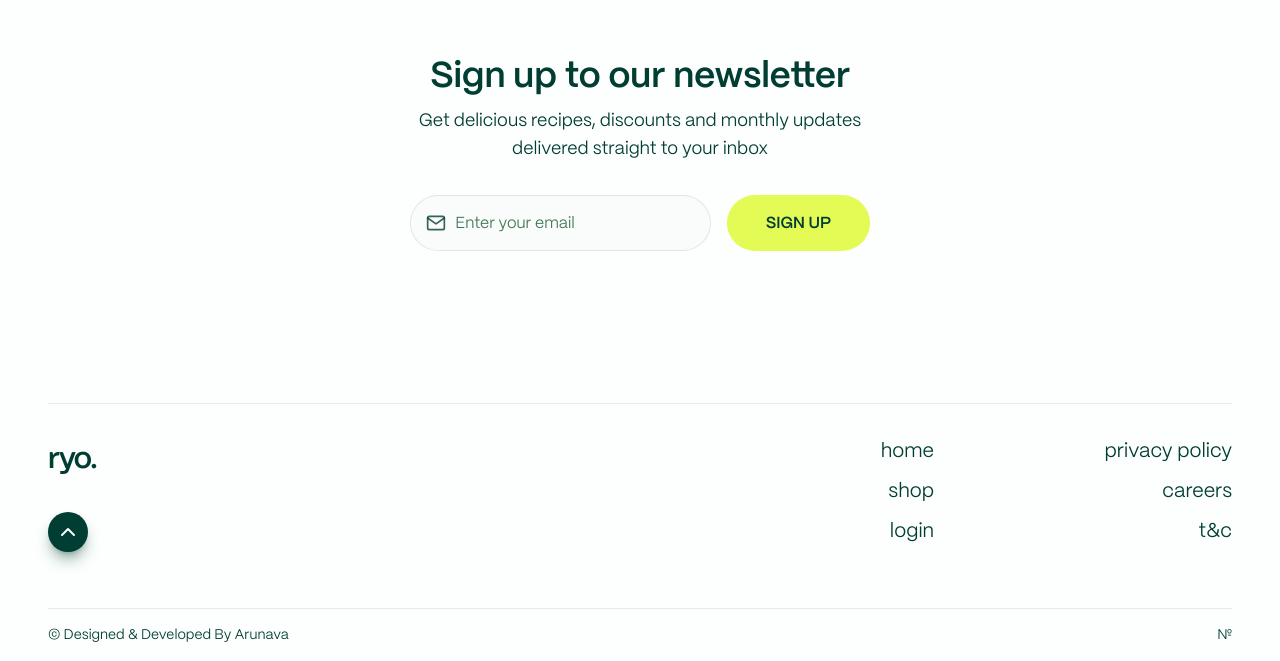
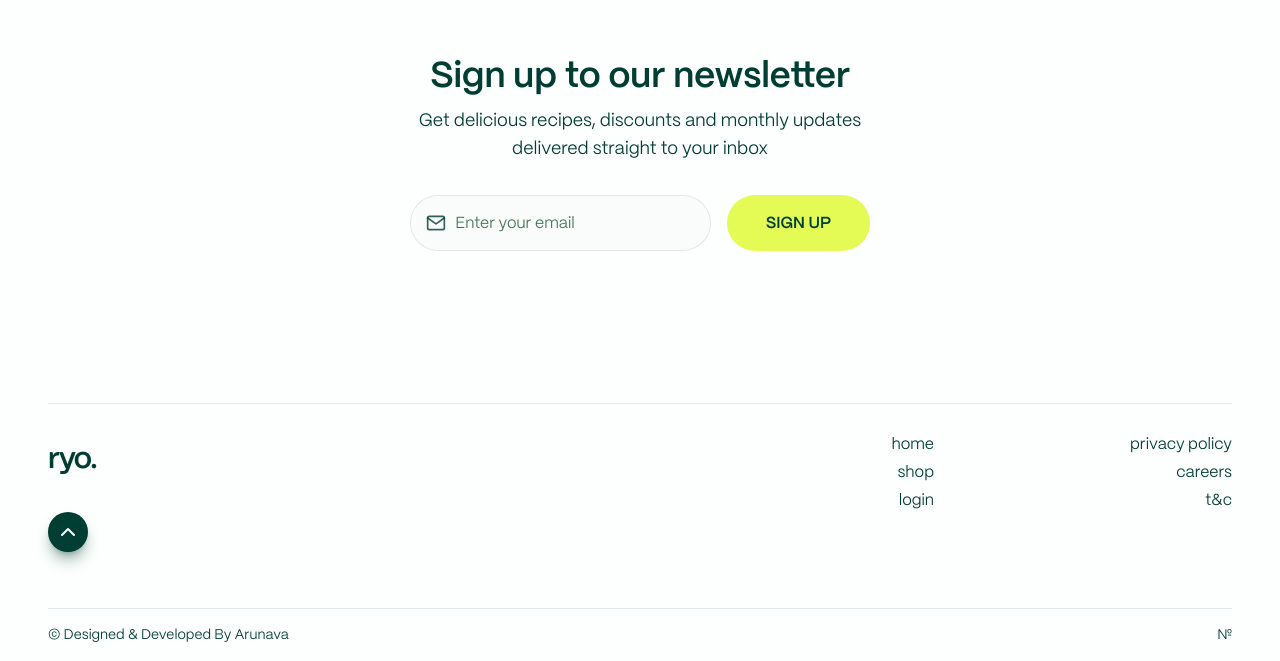
Before and after one commit to liquid-O2/ryokucha, a Next.js app: page / in a window 1280 px wide. Shown: the part 3073-3734 px from the top of the page. Built offline with nearby package versions, Linux system fonts and the light colour scheme; no server answers.

Commit message:
update: fix footer text size

```diff
--- a/components/footer.tsx
+++ b/components/footer.tsx
@@ -23,7 +23,7 @@ const Footer = () => {
             </button>
           </aside>
         </section>
-        <nav className='mb-12 flex flex-col gap-3 text-base leading-none md:items-end md:text-xl '>
+        <nav className='mb-12 flex flex-col gap-3 text-base leading-none md:items-end  '>
           <Link className={'transition-opacity duration-200 ease-in hover:opacity-50'} href={'/'}>
             home
           </Link>
@@ -42,7 +42,7 @@ const Footer = () => {
             </Link>
           )}
         </nav>
-        <nav className='flex flex-col items-end gap-3 text-base leading-none md:text-xl'>
+        <nav className='flex flex-col items-end gap-3 text-base leading-none '>
           <p className={'transition-opacity duration-200 ease-in hover:cursor-pointer hover:opacity-50'}>
             privacy policy
           </p>
```
